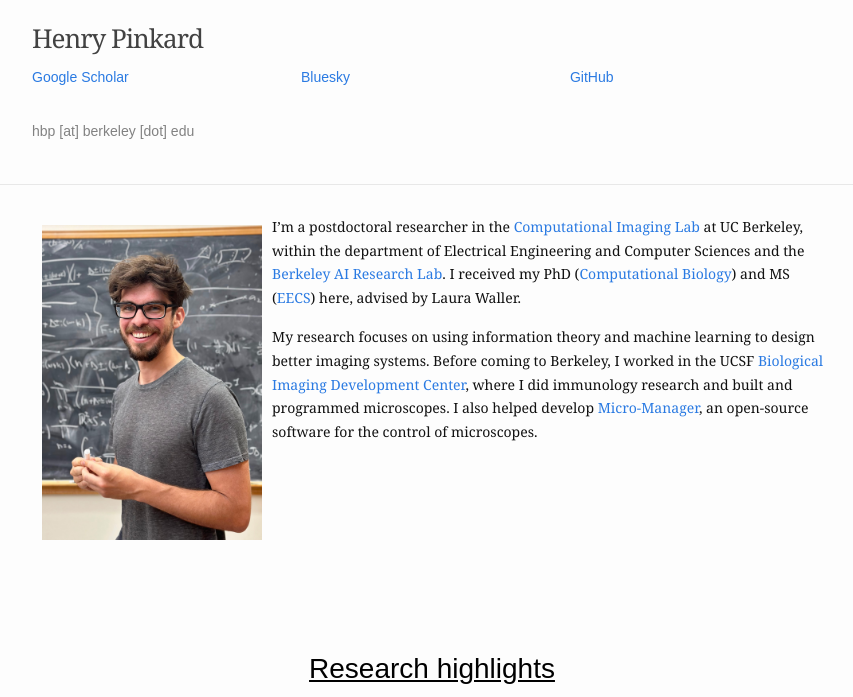
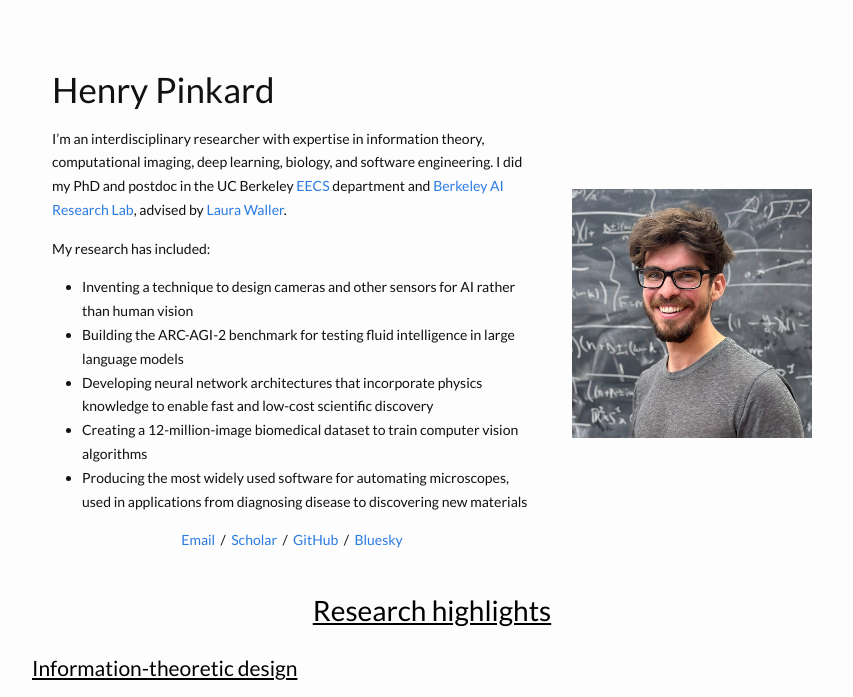
Before and after one commit to henrypinkard/henrypinkard.github.io, a Jekyll site: the page built from index.md, in a window 1280 px wide, cut to the strip 0-697 px from the top of the page. Shown: the whole strip, without its empty margins (208-1061 px from the left). Built offline with Jekyll 4.4.1, drawn with Linux system fonts in a browser that asks for light colours.

Commit message:
updates to top part and layout

```diff
--- a/Gemfile
+++ b/Gemfile
@@ -22,3 +22,6 @@ end
 gem "wdm", "~> 0.1.1", :install_if => Gem.win_platform?
 
 gem 'webrick', '~> 1.7'
+gem 'csv', '~> 3.2'
+gem 'base64'
+gem 'bigdecimal'
--- a/_includes/head.html
+++ b/_includes/head.html
@@ -54,6 +54,9 @@
     <meta property="twitter:site" content="{{ twitter_username }}"/>
   {% endif %}
 
+  <link rel="preconnect" href="https://fonts.googleapis.com">
+  <link rel="preconnect" href="https://fonts.gstatic.com" crossorigin>
+  <link href="https://fonts.googleapis.com/css2?family=Lato:wght@300;400;500;600;700&display=swap" rel="stylesheet">
   <link rel="stylesheet" href="{{ "/assets/css/main.css" | absolute_url }}"/>
   <link rel="canonical" href="{{ page_url }}"/>
   <link rel="shortcut icon" href="{{ "/favicon.ico" | absolute_url }}" type="image/x-icon"/>
--- a/_includes/header.html
+++ b/_includes/header.html
@@ -1,37 +1 @@
-<header class="site-header">
-  <div class="wrapper">
-  <a class="site-title" href="{{ "" | prepend: site.baseurl | prepend: site.url }}/">
-      {{ site.title }}
-    </a>
-  </div>
-
-<div class="wrapper">
-    <div class="footer-col-wrapper">
-      <div class="footer-col footer-col-1">
-               <a href="https://scholar.google.com/citations?user=-CpByXMAAAAJ&hl=en">
-          <h3>Google Scholar</h3>
-        </a>
-      </div>
-
-      <div class="footer-col footer-col-1">
-               <a href="https://bsky.app/profile/henrypinkard.bsky.social">
-          <h3>Bluesky</h3>
-        </a>
-      </div>
-
-      <div class="footer-col footer-col-2">
-        <a href="https://github.com/henrypinkard">
-         <h3>GitHub</h3>
-        </a>
-      </div>
-
-      <div class="footer-col footer-col-3">
-        <h3>hbp [at] berkeley [dot] edu</h3>
-
-      </div>
-
-    </div>
-  </div>
-
-
-</header>
+<!-- No header needed - content starts at top -->
--- a/_layouts/home.html
+++ b/_layouts/home.html
@@ -11,23 +11,22 @@ div.main-pic {
 </style>
 
   <body>
-    {% include header.html %}
-
-    <div class="page-content">
+    <div class="page-content" style="padding-top: 40px;">
       <div class="wrapper">
         <div class="home">
-          <div style="float: left; margin-top: 10px;  width: 220px; margin: 10px;">
-          <img src="{{ page.profile_picture.src | absolute_url }}" />
-          <!-- <img src="{{ page.profile_picture.src | absolute_url }}"  style="border-radius: 50%" /> -->
-        </div>
-        <div >
-            {{ content }}
-        </div>
-
+          <table style="width:100%;border:none;border-spacing:0px;border-collapse:separate;margin-right:auto;margin-left:auto;">
+            <tr>
+              <td style="padding:20px;width:65%;vertical-align:middle">
+                <h1 style="font-size: 2.5em; margin-bottom: 0.2em;">Henry Pinkard</h1>
+                {{ content }}
+              </td>
+              <td style="padding:20px;width:35%;max-width:35%;vertical-align:middle">
+                <img src="{{ page.profile_picture.src | absolute_url }}" style="width:100%;max-width:280px;display:block;margin-left:auto;margin-right:auto;" alt="profile photo">
+              </td>
+            </tr>
+          </table>
         </div>
       </div>
-
-  </br></br></br></br>
 
   <div class="wrapper">
     <div class="work">
--- a/_sass/_base.scss
+++ b/_sass/_base.scss
@@ -29,7 +29,7 @@ body {
   font-family: $base-font-family;
   font-size: $base-font-size;
   line-height: $base-line-height;
-  font-weight: 300;
+  font-weight: 400;
   color: $text-color;
   background-color: $background-color;
   -webkit-text-size-adjust: 100%;
@@ -99,8 +99,8 @@ h3,
 h4,
 h5,
 h6 {
-  font-weight: 300;
-  font-family: "Futura", sans-serif;
+  font-weight: 500;
+  font-family: "Lato", sans-serif;
 }
 
 h4 {
--- a/assets/css/main.scss
+++ b/assets/css/main.scss
@@ -7,7 +7,7 @@
 // Our variables
 $base-url: "{{ site.baseurl }}";
 
-$base-font-family: Charter, Georgia, Helvetica, Arial, sans-serif;
+$base-font-family: "Lato", Helvetica, Arial, sans-serif;
 $base-font-size: 14px;
 $small-font-size: $base-font-size * 0.875;
 $base-line-height: 1.7;
--- a/index.md
+++ b/index.md
@@ -67,7 +67,21 @@ sections:
 
 ---
 
-I'm a postdoctoral researcher in the <a href="http://www.laurawaller.com/">Computational Imaging Lab</a> at UC Berkeley, within the department of Electrical Engineering and Computer Sciences and the <a href="https://bair.berkeley.edu/">Berkeley AI Research Lab</a>. I received my PhD (<a href="https://ccb.berkeley.edu/academics/phd-in-computational-biology/" >Computational Biology</a>) and MS (<a href="https://eecs.berkeley.edu/">EECS</a>) here, advised by Laura Waller.
+I'm an interdisciplinary researcher with expertise in information theory, computational imaging, deep learning, biology, and software engineering. I did my PhD and postdoc in the UC Berkeley <a href="https://eecs.berkeley.edu/">EECS</a> department and <a href="https://bair.berkeley.edu/">Berkeley AI Research Lab</a>, advised by <a href="http://www.laurawaller.com/">Laura Waller</a>.
 
+<p>My research has included:</p>
 
-<p>My research focuses on using information theory and machine learning to design better imaging systems. Before coming to Berkeley, I worked in the UCSF <a href="https://bidc.ucsf.edu/">Biological Imaging Development Center</a>, where I did immunology research and built and programmed microscopes. I also helped develop <a href="https://micro-manager.org/wiki/Micro-Manager_Open_Source_Microscopy_Software">Micro-Manager</a>, an open-source software for the control of microscopes.
+<ul>
+<li>Inventing a technique to design cameras and other sensors for AI rather than human vision</li>
+<li>Building the ARC-AGI-2 benchmark for testing fluid intelligence in large language models</li>
+<li>Developing neural network architectures that incorporate physics knowledge to enable fast and low-cost scientific discovery</li>
+<li>Creating a 12-million-image biomedical dataset to train computer vision algorithms</li>
+<li>Producing the most widely used software for automating microscopes, used in applications from diagnosing disease to discovering new materials</li>
+</ul>
+
+<p style="text-align: center">
+<a href="mailto:research@henrypinkard.com">Email</a> &nbsp;/&nbsp;
+<a href="https://scholar.google.com/citations?user=-CpByXMAAAAJ&hl=en">Scholar</a> &nbsp;/&nbsp;
+<a href="https://github.com/henrypinkard">GitHub</a> &nbsp;/&nbsp;
+<a href="https://bsky.app/profile/henrypinkard.bsky.social">Bluesky</a>
+</p>
```
Also changed, not shown: Gemfile.lock, assets/img/HP_shot_large.jpg.
